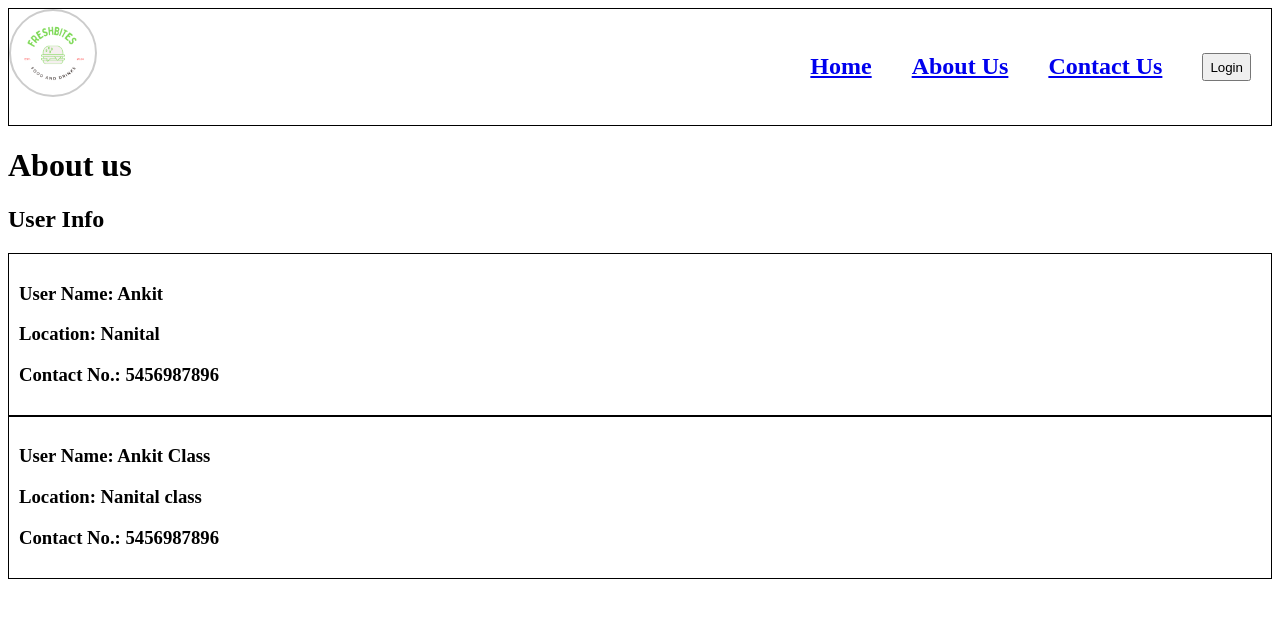
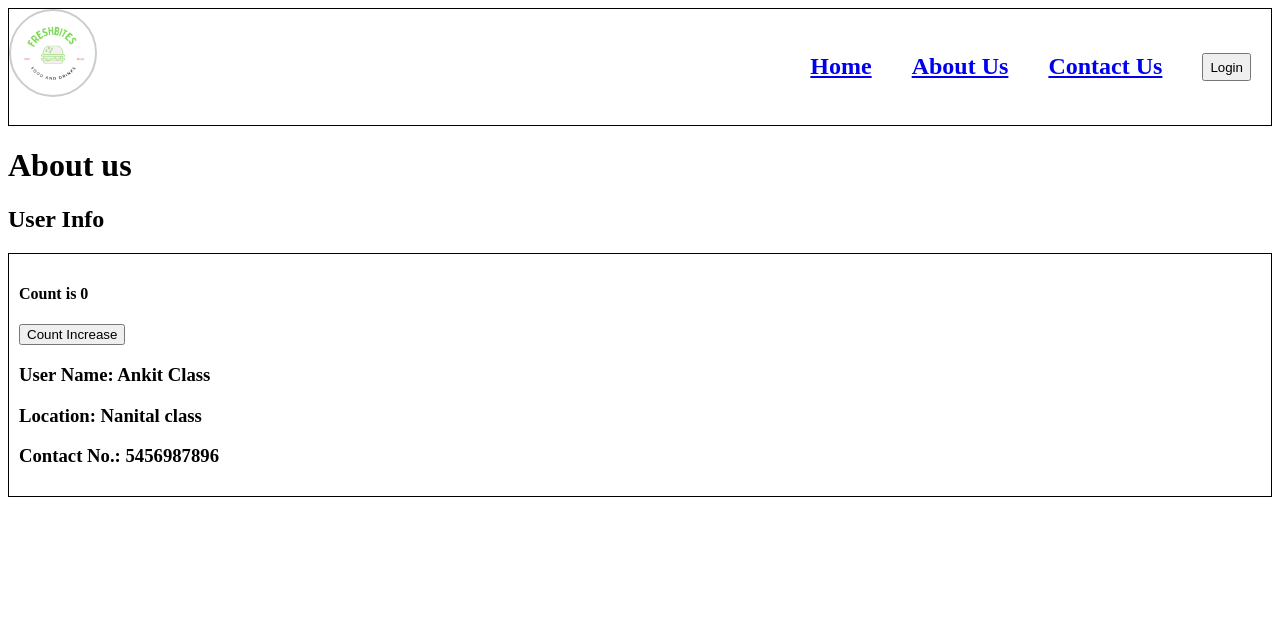
Before and after one commit to ankitpastaur/react-food-ordering-app, a React (Vite) app: page /about in a window 1280 px wide. Shown: the top 618 px of the page. Built offline with nearby package versions, Linux system fonts and the light colour scheme.

Commit message:
Added state variable in classcomponent

```diff
--- a/src/components/About.js
+++ b/src/components/About.js
@@ -7,7 +7,6 @@ const About = () => {
     <div>
       <h1>About us</h1>
       <h2>User Info</h2>
-      <User name={"Ankit"} location={"Nanital"} contactNo={5456987896} />
       <UserClass
         name={"Ankit Class"}
         location={"Nanital class"}
--- a/src/components/User.js
+++ b/src/components/User.js
@@ -1,7 +1,11 @@
+import { useState } from "react";
+
 const User = (props) => {
   const { name, location, contactNo } = props;
+  const [count] = useState(0);
   return (
     <div className="user-card">
+      <h4>Count is : {count}</h4>
       <h3>User Name: {name}</h3>
       <h3>Location: {location}</h3>
       <h3>Contact No.: {contactNo}</h3>
--- a/src/components/UserClass.js
+++ b/src/components/UserClass.js
@@ -3,11 +3,25 @@ import React from "react";
 class UserClass extends React.Component {
   constructor(props) {
     super(props);
+    this.state = {
+      count: 0,
+    };
   }
   render() {
     const { name, location, contactNo } = this.props;
+    const { count } = this.state;
     return (
       <div className="user-card">
+        <h4>Count is {count}</h4>
+        <button
+          onClick={() => {
+            this.setState({
+              count: this.state.count + 1,
+            });
+          }}
+        >
+          Count Increase
+        </button>
         <h3>User Name: {name}</h3>
         <h3>Location: {location}</h3>
         <h3>Contact No.: {contactNo}</h3>
```
